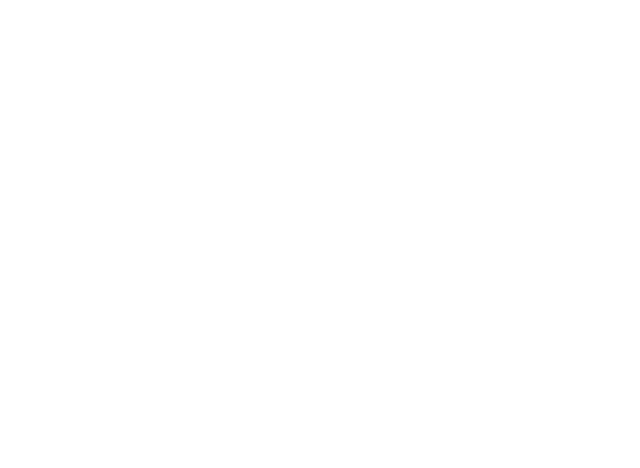
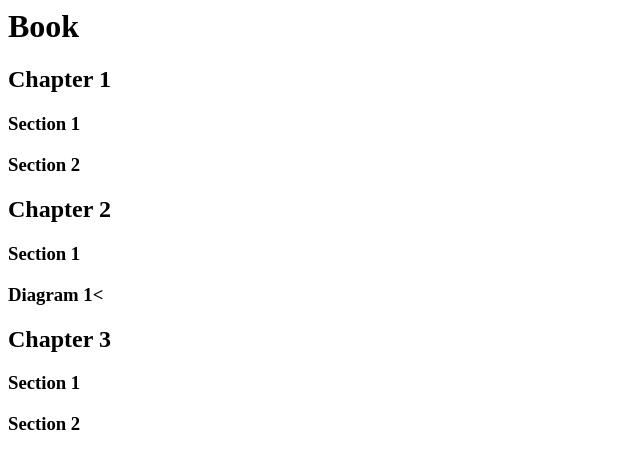
Before and after one commit to ribak12/html, a plain HTML site: page index.html in a window 1280 px wide. Shown: the whole page, without its empty margins (0-640 px from the left). Drawn offline with Linux system fonts and the light colour scheme.

Commit message:
Update index.html

```diff
--- a/index.html
+++ b/index.html
@@ -1 +1,10 @@
-<!-- Write your code below -->
+<h1>Book</h1>
+  <h2>Chapter 1</h2>
+    <h3>Section 1</h3>
+    <h3>Section 2</h3>
+  <h2>Chapter 2</h2>
+    <h3>Section 1</h3>
+      <h3>Diagram 1<</h3>
+  <h2>Chapter 3</h2>
+    <h3>Section 1</h3>
+    <h3>Section 2</h3><!-- Write your code below -->
```
